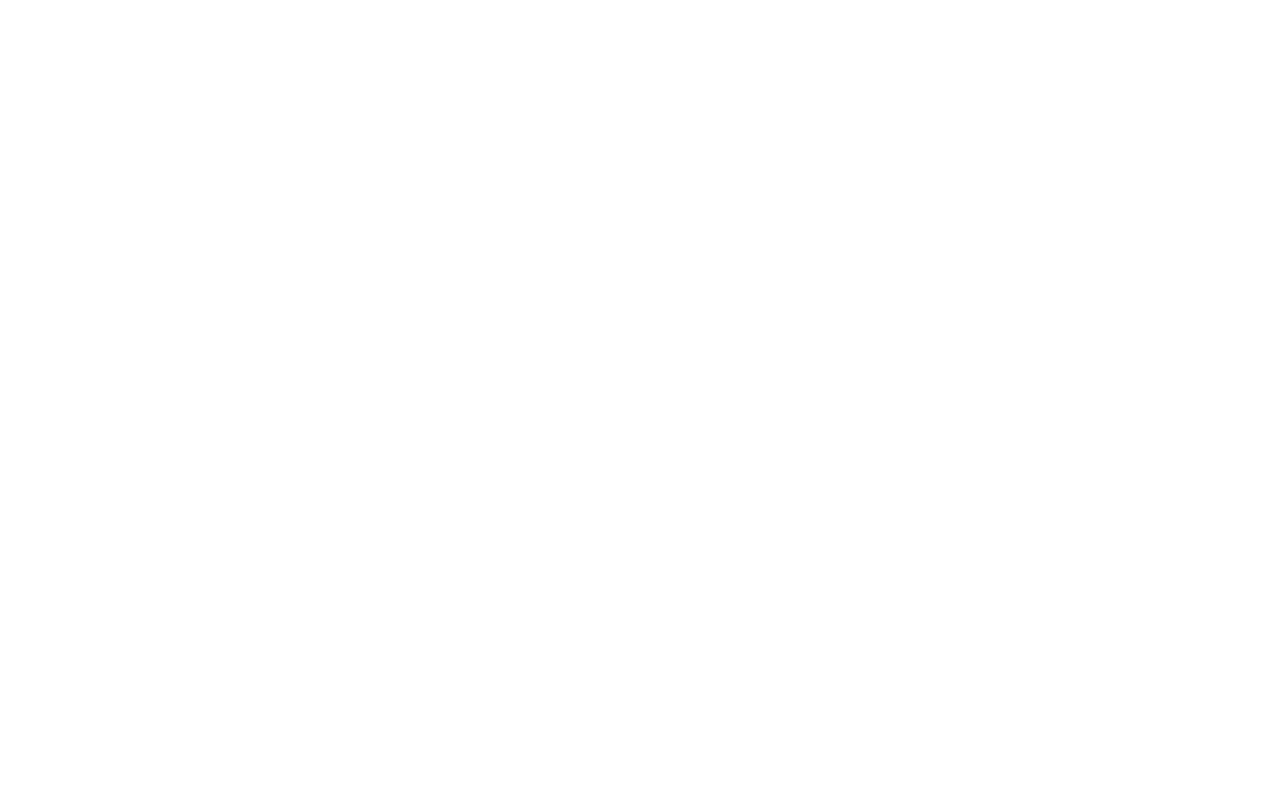
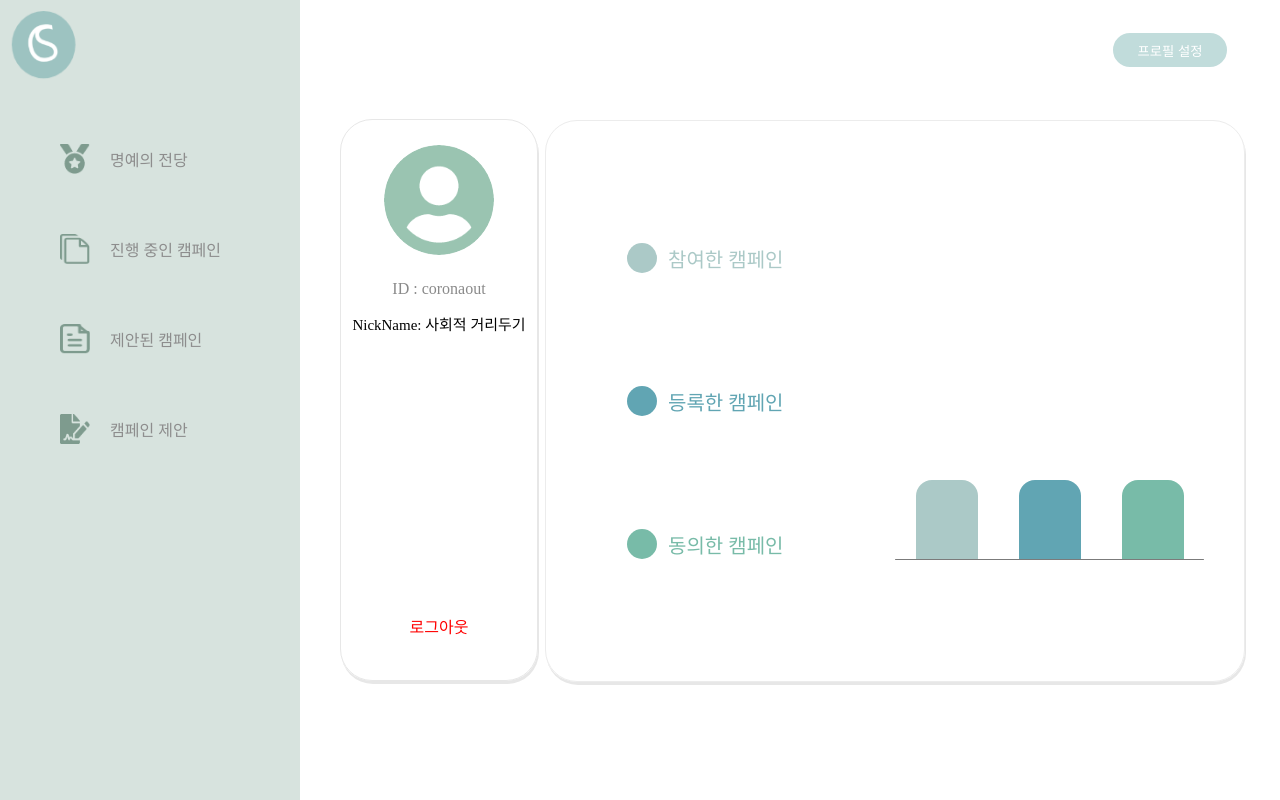
Before and after one commit to Campaign-Share/FrontEnd, a React app: page /Mypage in a window 1280 px wide. Built offline with nearby package versions, Linux system fonts and the light colour scheme.

Commit message:
[CREATE] 마이페이지 퍼블리싱

```diff
--- a/src/Routing.js
+++ b/src/Routing.js
@@ -1,12 +1,13 @@
 import React from 'react';
 import { Route, Switch } from 'react-router-dom';
 import Mypage from './components/Profile/mypage/Mypage';
-
+import EditProfile from './components/Profile/editProfile/EditProfile.js'
 const Routing = () => {
 	return (
 		<Switch>
 			{/* <Route exact path="/" render={() => <IntroduceContainer />} /> */}
 			<Route exact path="/Mypage" component={Mypage} />
+			<Route exact path='/EditProfile' component={EditProfile}/>
 		</Switch>
 	);
 };
--- a/src/components/Navigation/sideBar/SideBar.js
+++ b/src/components/Navigation/sideBar/SideBar.js
@@ -1,7 +1,16 @@
 import React from 'react';
-
+import * as S from './style.js';
+import Logo from '../../../assets/img/Logo.png';
+import SideBarList from './sideBarList/SideBarList.js'
 const SideBar = () => {
-	return <div></div>;
+	return (
+		<S.SideBox>
+			<S.Logo src={Logo}></S.Logo>
+			<S.MenuBar>
+				<SideBarList></SideBarList>
+			</S.MenuBar>
+		</S.SideBox>
+	);
 };
 
 export default SideBar;
--- /dev/null
+++ b/src/components/Navigation/sideBar/sideBarList/SideBarList.js
@@ -0,0 +1,36 @@
+import React from 'react';
+import * as S from './style.js';
+import campaignWorking from '../../../../assets/img/ing.png';
+import medal from '../../../../assets/img/medal.png';
+import proposal from '../../../../assets/img/proposal.png';
+import upload from '../../../../assets/img/upload.png';
+import proposalF from '../../../../assets/img/proposalFocus.png';
+import medalF from '../../../../assets/img/medalFocus.png';
+import campaignWoringF from '../../../../assets/img/ingFocus.png';
+import uploadF from '../../../../assets/img/uploadFocus.png';
+
+const ItemList = [
+	{ img: medal, text: '명예의 전당', activeImg: medalF },
+	{
+		img: campaignWorking,
+		text: '진행 중인 캠페인',
+		activeImg: campaignWoringF,
+	},
+	{ img: proposal, text: '제안된 캠페인', activeImg: proposalF },
+	{ img: upload, text: '캠페인 제안', activeImg: uploadF },
+];
+const SideBarList = () => {
+	return (
+		<>
+			{ItemList.map((item) => {
+				return (
+					<S.ItemBox activeImg={item.activeImg}>
+						<S.ItemImg src={item.img} />
+						<S.ItemText>{item.text}</S.ItemText>
+					</S.ItemBox>
+				);
+			})}
+		</>
+	);
+};
+export default SideBarList;
--- /dev/null
+++ b/src/components/Navigation/sideBar/sideBarList/style.js
@@ -0,0 +1,27 @@
+import styled from 'styled-components';
+
+export const ItemBox = styled.div`
+	padding-top: 10px;
+	width: 80;
+	height: 50px;
+	margin-top: 30px;
+	display: flex;
+
+	&:hover {
+		img {
+			background: url(${(props) => props.activeImg});
+		}
+	}
+`;
+export const ItemImg = styled.img`
+	width: 30px;
+	height: 30px;
+	margin-right: 20px;
+`;
+export const ItemText = styled.div`
+	display: flex;
+	justify-content: center;
+	align-items: center;
+	height: 30px;
+	color: #8d8d8d;
+`;
--- a/src/components/Navigation/sideBar/style.js
+++ b/src/components/Navigation/sideBar/style.js
@@ -3,5 +3,18 @@
 export const SideBox = styled.div`
 	height: 100vh;
 	width: 300px;
-	background-color: ;
+	background-color: #D7E3DE;
 `;
+export const Logo = styled.img`
+	height:70px;
+	width:70px;
+	padding-top:10px;
+	padding-left:10px;
+`
+export const MenuBar = styled.div`
+	margin:0 auto;
+	margin-top:50px;
+	width:60%;
+	height:350px;
+
+`
--- a/src/components/Profile/editProfile/EditProfile.js
+++ b/src/components/Profile/editProfile/EditProfile.js
@@ -0,0 +1,31 @@
+import React from 'react';
+import * as S from './style.js';
+import SideBar from '../../Navigation/sideBar/SideBar.js';
+import inputImg from '../../../assets/img/inputImg.png';
+const EditProfile = () => {
+	return (
+		<S.Container>
+			<SideBar></SideBar>
+			<S.MainContainer>
+				<S.HeaderEnd>
+					<S.Logout>로그아웃</S.Logout>
+				</S.HeaderEnd>
+				<S.Body>
+					<S.EditBox>
+						<S.Title>프로필 설정</S.Title>
+						<S.line></S.line>
+						<S.UserImgBox>
+							<S.UserImg src={inputImg}></S.UserImg>
+						</S.UserImgBox>
+                        <S.NameInput placeholder={'jj8747'}></S.NameInput>
+                        <S.BtnBox>
+                            <S.EditButton>완료</S.EditButton>
+                        </S.BtnBox>
+
+					</S.EditBox>
+				</S.Body>
+			</S.MainContainer>
+		</S.Container>
+	);
+};
+export default EditProfile;
--- a/src/components/Profile/editProfile/style.js
+++ b/src/components/Profile/editProfile/style.js
@@ -0,0 +1,82 @@
+import styled from 'styled-components';
+
+export const Container = styled.div`
+	display: flex;
+`;
+
+export const MainContainer = styled.div`
+	flex: 1;
+`;
+export const HeaderEnd = styled.div`
+	margin-top: 20px;
+	margin-right: 20px;
+	height: 90px;
+	display: flex;
+	justify-content: flex-end;
+`;
+export const Logout = styled.div`
+	color: red;
+`;
+export const Body = styled.div`
+	width: 100%;
+	height: 500px;
+`;
+export const EditBox = styled.div`
+	width: 20%;
+	height: 100%;
+	margin: 0 auto;
+`;
+export const Title = styled.div`
+	width: 100%;
+	text-align: center;
+	font-size: 26px;
+	margin-bottom: 10px;
+`;
+export const line = styled.div`
+	background-color: #9dc3c1;
+	width: 100%;
+	height: 2px;
+`;
+export const UserImgBox = styled.div`
+	height: 50%;
+	width: 100%;
+	display: flex;
+	justify-content: center;
+	align-items: center;
+    margin-bottom:30px;
+`;
+export const UserImg = styled.img`
+	border-radius: 10rem;
+	width: 200px;
+	height: 200px;
+`;
+export const NameInput = styled.input`
+	border-bottom: 2px solid #b3d5d4;
+    border-top:0px;
+    border-right:0px;
+    border-left:0px;
+    outline:none;
+	width: 100%;
+    font-size:20px;
+    &::placeholder{
+        font-size:20px;
+    }
+`;
+export const BtnBox =styled.div`
+    width:100%;
+    height:170px;
+    display:flex;
+    justify-content:center;
+    align-items:center;
+`;
+export const EditButton = styled.button`
+    background-color:#b3d5d4;
+    border: 0px;
+    border-radius:1rem;
+    width:100px;
+    height:30px;
+    font-size:15px;
+    color:white;
+    text-align:center;
+    outline:none;
+`
--- a/src/components/Profile/mypage/Mypage.js
+++ b/src/components/Profile/mypage/Mypage.js
@@ -1,8 +1,45 @@
 import React from 'react';
 import SideBar from '../../Navigation/sideBar/SideBar.js';
-
+import profileImg from '../../../assets/img/profile.png';
+import * as S from './style.js';
+import CampaignHowMuch from './campaignHowMuch/CampaignHowMuch.js';
 const Mypage = () => {
-	return <SideBar></SideBar>;
+	return (
+		<S.Container>
+			<SideBar></SideBar>
+			<S.Body>
+				<S.HeaderEnd>
+					<S.EditProfileBtn>프로필 설정</S.EditProfileBtn>
+				</S.HeaderEnd>
+				<S.MainInfo>
+					<S.UserDataBoxWrap>
+						<S.UserdataBox>
+							<S.UserImgBox>
+								<S.UserImg src={profileImg} />
+							</S.UserImgBox>
+							<S.UserId>ID : coronaout</S.UserId>
+							<S.UserName>NickName: 사회적 거리두기</S.UserName>
+							<S.MarginBox></S.MarginBox>
+							<S.Logout>로그아웃</S.Logout>
+						</S.UserdataBox>
+					</S.UserDataBoxWrap>
+					<S.UserCampaignBox>
+						<S.UserCampaign>
+							<CampaignHowMuch></CampaignHowMuch>
+							<S.GraphBox>
+								<S.StickBox>
+									<S.Stick color={'#ABC9C7'}/>
+									<S.Stick color={`#61A5B3`}/>
+									<S.Stick color={`#78BBA8`}/>
+								</S.StickBox>
+								<S.Line />
+							</S.GraphBox>
+						</S.UserCampaign>
+					</S.UserCampaignBox>
+				</S.MainInfo>
+			</S.Body>
+		</S.Container>
+	);
 };
 
 export default Mypage;
--- /dev/null
+++ b/src/components/Profile/mypage/campaignHowMuch/CampaignHowMuch.js
@@ -0,0 +1,27 @@
+import React from 'react';
+import * as S from './Style.js';
+const list = [
+	{ text: '참여한 캠페인', color: '#ABC9C7' },
+	{ text: '등록한 캠페인', color: '#61A5B3' },
+	{ text: '동의한 캠페인', color: '#78BBA8' },
+];
+
+const CampaignHowMuch = () => {
+	return (
+		<S.ListBoxWrapper>
+			<S.smallBox>
+				<S.ListBox>
+					{list.map((item) => {
+						return (
+							<S.ItemBox>
+								<S.ItemCircle backgroundColor={item.color}></S.ItemCircle>
+								<S.ItemText color={item.color}>{item.text}</S.ItemText>
+							</S.ItemBox>
+						);
+					})}
+				</S.ListBox>
+			</S.smallBox>
+		</S.ListBoxWrapper>
+	);
+};
+export default CampaignHowMuch;
--- /dev/null
+++ b/src/components/Profile/mypage/campaignHowMuch/Style.js
@@ -0,0 +1,48 @@
+import styled from 'styled-components';
+
+export const ListBox = styled.div`
+    width:80%;
+    height:100%;
+    display:flex;
+    flex-direction:column;
+    justify-content:space-between;
+`
+export const ListBoxWrapper = styled.div`
+    width:30%;
+    height:100%;
+    padding-left:60px;
+    padding-right:40px;
+
+    display:flex;
+    justify-content:center;
+    align-items:center;
+
+`
+export const ItemBox = styled.div`
+    display:flex;
+    width:100%;
+    height:50px;
+    justify-content:center;
+    align-items:center;
+`
+export const ItemCircle = styled.div`
+    border-radius:10rem;
+    width:30px;
+    height:30px;
+
+    background-color:${props=>props.backgroundColor};
+`;
+export const ItemText = styled.div`
+    flex:1;
+    text-align:center;
+    font-size:20px;
+    color: ${props=>props.color};
+`
+export const smallBox = styled.div`
+    width:100%;
+    height:60%;
+    display:flex;
+    justify-content:center;
+    align-items:center;
+    flex-direction:column
+`
--- a/src/components/Profile/mypage/style.js
+++ b/src/components/Profile/mypage/style.js
@@ -0,0 +1,115 @@
+import styled from 'styled-components';
+
+export const Container = styled.div`
+	width: 100vw;
+	height: 100vh;
+	display: flex;
+`;
+export const Body = styled.div`
+	flex: 1;
+`;
+export const HeaderEnd = styled.div`
+	margin-top: 30px;
+	margin-right: 50px;
+	display: flex;
+	justify-content: flex-end;
+`;
+export const EditProfileBtn = styled.button`
+	display: block;
+	background-color: #c1dcdb;
+	color: white;
+	width: 120px;
+	height: 40px;
+	border: solid;
+	border-radius: 2rem;
+`;
+export const MainInfo = styled.div`
+	width: 100%;
+	height: 70%;
+	margin-top: 50px;
+	display: flex;
+`;
+export const UserdataBox = styled.div`
+	height: 100%;
+	width: 80%;
+
+	margin: 40px;
+	border: 1px solid #e7e7e7;
+	border-radius: 2rem;
+	box-shadow: 1px 3px #e7e7e7;
+`;
+export const UserImgBox = styled.div`
+	display: flex;
+	height: 160px;
+	width: 100%;
+	justify-content: center;
+	align-items: center;
+`;
+export const UserImg = styled.img`
+	border-radius: 10rem;
+	width: 110px;
+	height: 110px;
+`;
+export const UserId = styled.div`
+	width: 100%;
+	text-align: center;
+	color: #8a8a8a;
+`;
+export const UserName = styled.div`
+	margin-top: 15px;
+	width: 100%;
+	text-align: center;
+	font-size: 15px;
+`;
+export const MarginBox = styled.div`
+	height: 280px;
+	width: 200px;
+`;
+export const Logout = styled.div`
+	color: red;
+	width: 100%;
+	text-align: center;
+`;
+export const UserCampaignBox = styled.div`
+	flex: 1;
+`;
+
+export const UserDataBoxWrap = styled.div`
+	width: 25%;
+	display: flex;
+	align-items: center;
+`;
+export const UserCampaign = styled.div`
+	width: 95%;
+	height: 100%;
+	border: 1px solid #ececec;
+	border-radius: 2rem;
+	box-shadow: 1px 3px #e7e7e7;
+	display: flex;
+`;
+export const GraphBox = styled.div`
+	flex: 1;
+	margin: 40px;
+`;
+export const StickBox = styled.div`
+	display: flex;
+	height: 83%;
+	width: 100%;
+	justify-content: space-around;
+	align-items:flex-end;
+`;
+export const Stick = styled.div`
+	display: flex;
+	flex-direction: column;
+	justify-content: flex-end;
+	height: 20%;
+	width: 20%;
+	background-color: ${props=>props.color};
+	border-radius: 1rem 1rem 0 0;
+`;
+export const Line = styled.div`
+	background-color: #7b7b7b;
+	border-radius: 5px;
+	height: 1px;
+	width: 100%;
+`;
```
Also changed, not shown: src/assets/img/inputImg.png (added), 1 other file (tests, documents, lock files or other folders).
